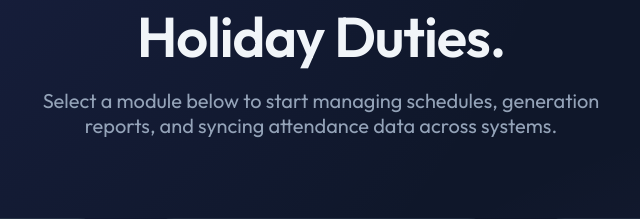
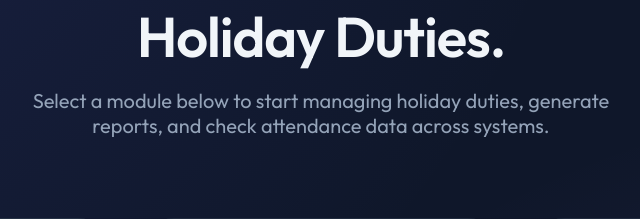
Before and after one commit to parvez144/holiday-duty-manager, a Flask app: page / in a window 1280 px wide. Shown: the part 246-465 px from the top of the page, without its empty margins (319-959 px from the left). Run offline with Flask 3, Linux system fonts and the light colour scheme; parts of the project's set-up code (start-up, migrations or seed data) failed here and were passed over.

```diff
--- a/templates/dashboard.html
+++ b/templates/dashboard.html
@@ -242,8 +242,8 @@
 
         <section class="hero">
             <h1>Effortless management of <br>Holiday Duties.</h1>
-            <p>Select a module below to start managing schedules, generation reports, and syncing attendance data across
-                systems.</p>
+            <p>Select a module below to start managing holiday duties, generate reports, and check attendance data
+                across systems.</p>
         </section>
 
         <div class="grid">
```
